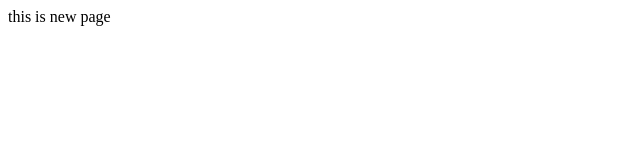
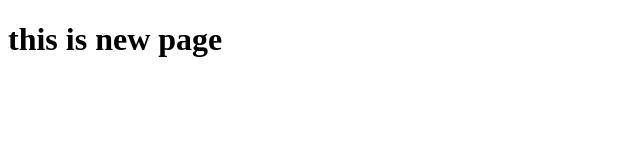
Before and after one commit to Luckyzen69/homework, a plain HTML site: page home.html in a window 1280 px wide. Shown: the whole page, without its empty margins (0-640 px from the left). Drawn offline with Linux system fonts and the light colour scheme.

Commit message:
3rd commit

```diff
--- a/home.html
+++ b/home.html
@@ -6,6 +6,6 @@
     <title>Document</title>
 </head>
 <body>
-    this is new page
+   <h1>  this is new page </h1>
 </body>
 </html>
```
